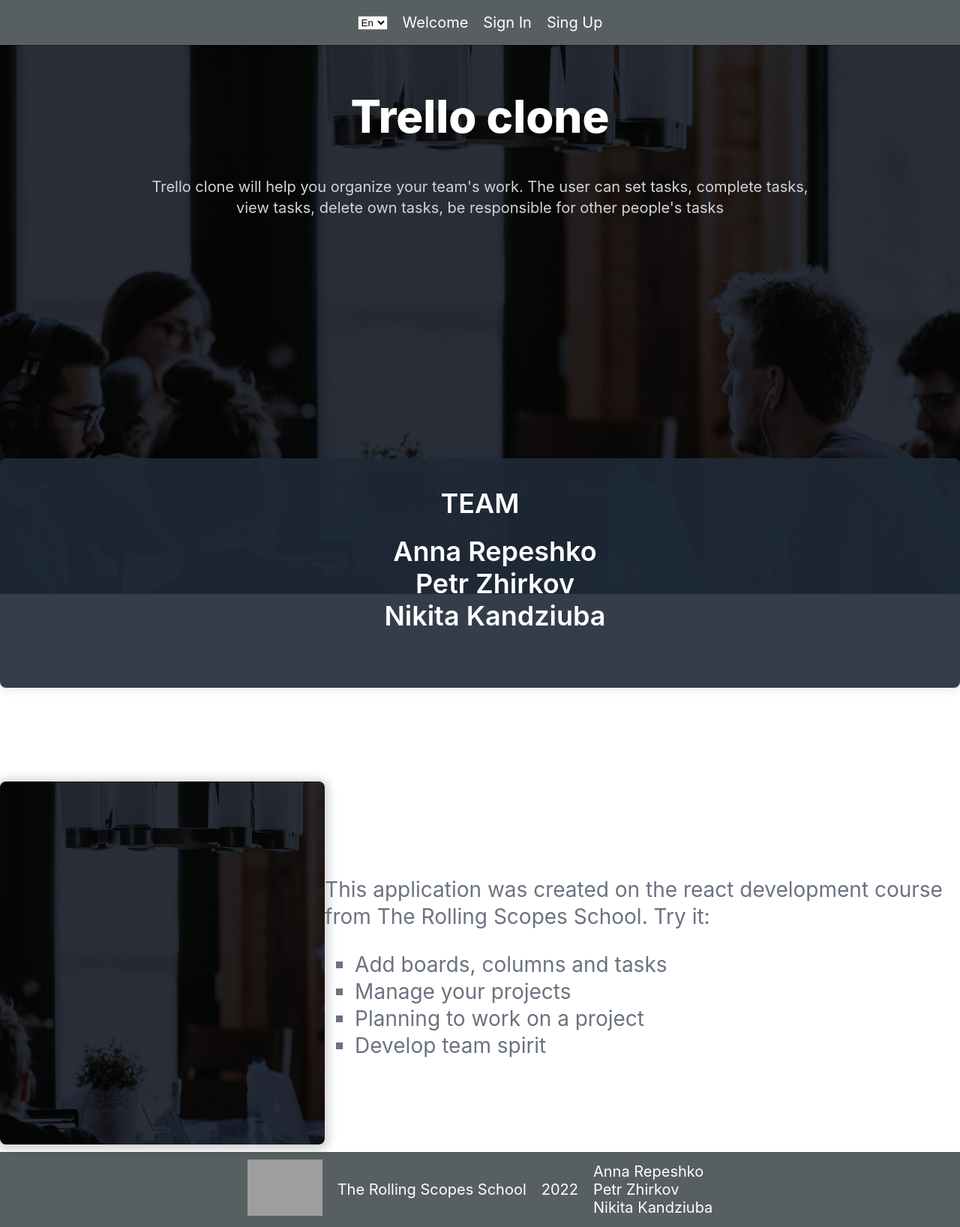
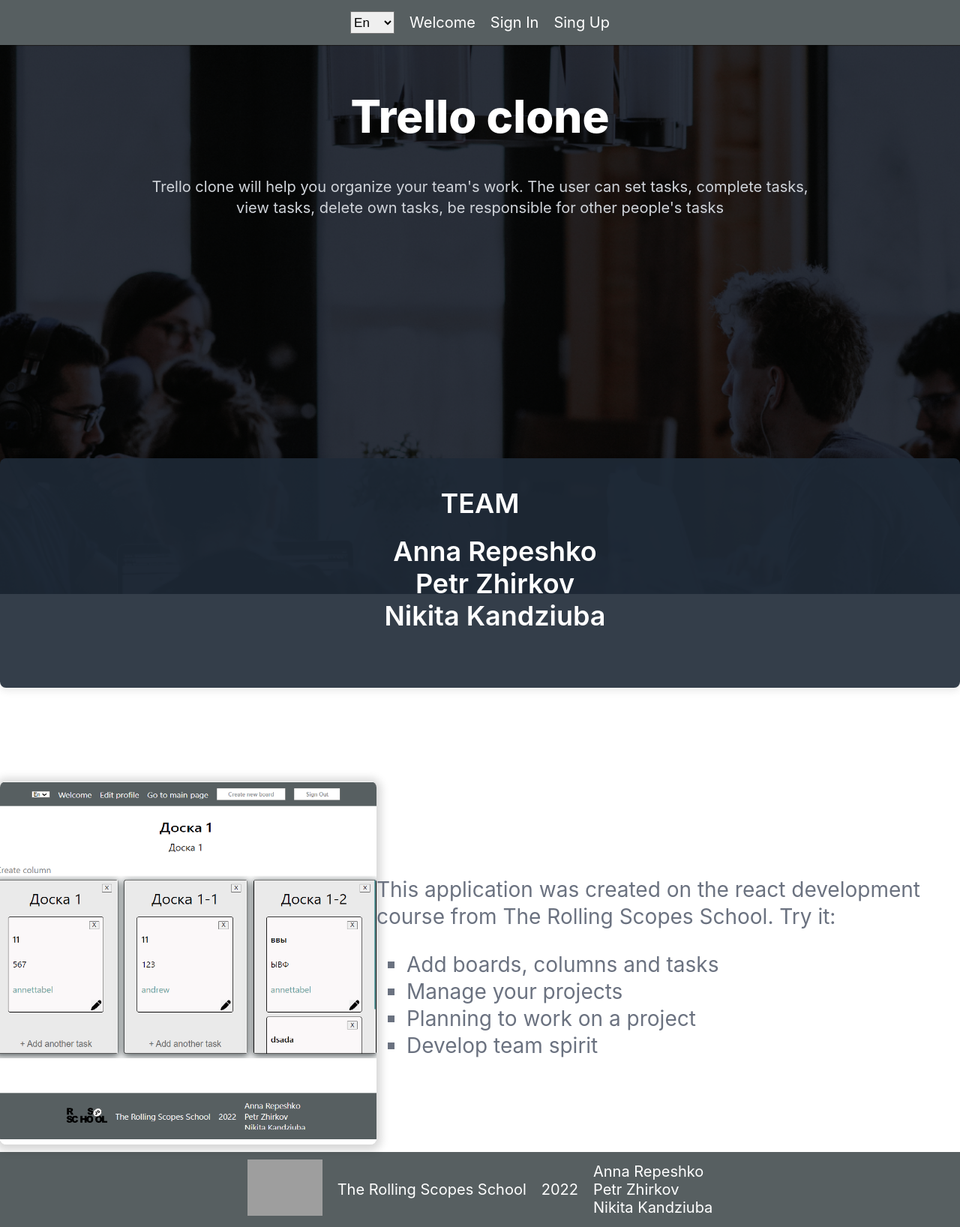
Before and after one commit to annettabel87/project-management-app, a React (Create React App) app: page / in a window 1280 px wide. Shown: the whole page at 75% size. Built offline with nearby package versions, Linux system fonts and the light colour scheme; grey boxes are pictures that could not be loaded.

Commit message:
refactor: add image to welcome page

```diff
--- a/src/components/Header/Header.module.scss
+++ b/src/components/Header/Header.module.scss
@@ -53,3 +53,10 @@ header button:hover {
   color: rgb(0, 0, 0);
   background-color: #cccccc;
 }
+
+.select {
+  height: 30px;
+  width: 59px;
+  border-radius: 1px;
+  font-size: 17px;
+}
--- a/src/components/Header/Header.tsx
+++ b/src/components/Header/Header.tsx
@@ -66,7 +66,7 @@ const Header = () => {
 
   return (
     <header className={sticky ? `${s.header} ${s.sticky}` : s.header}>
-      <select onChange={onLanguageChange} value={isLanguage ? 'en' : 'ru'}>
+      <select onChange={onLanguageChange} value={isLanguage ? 'en' : 'ru'} className={s.select}>
         <option value="ru">Ru</option>
         <option value="en">En</option>
       </select>
--- a/src/pages/Welcome/Welcome.module.scss
+++ b/src/pages/Welcome/Welcome.module.scss
@@ -76,8 +76,8 @@
 }
 
 .image {
-  background-image: url('../../../public/assets/background.png');
-  width: 688px;
+  background-image: url('../../../public/assets/screen.png');
+  width: 868px;
   height: 484px;
   background-size: cover;
   background-repeat: no-repeat;
```
Also changed, not shown: public/assets/screen.png (added).
